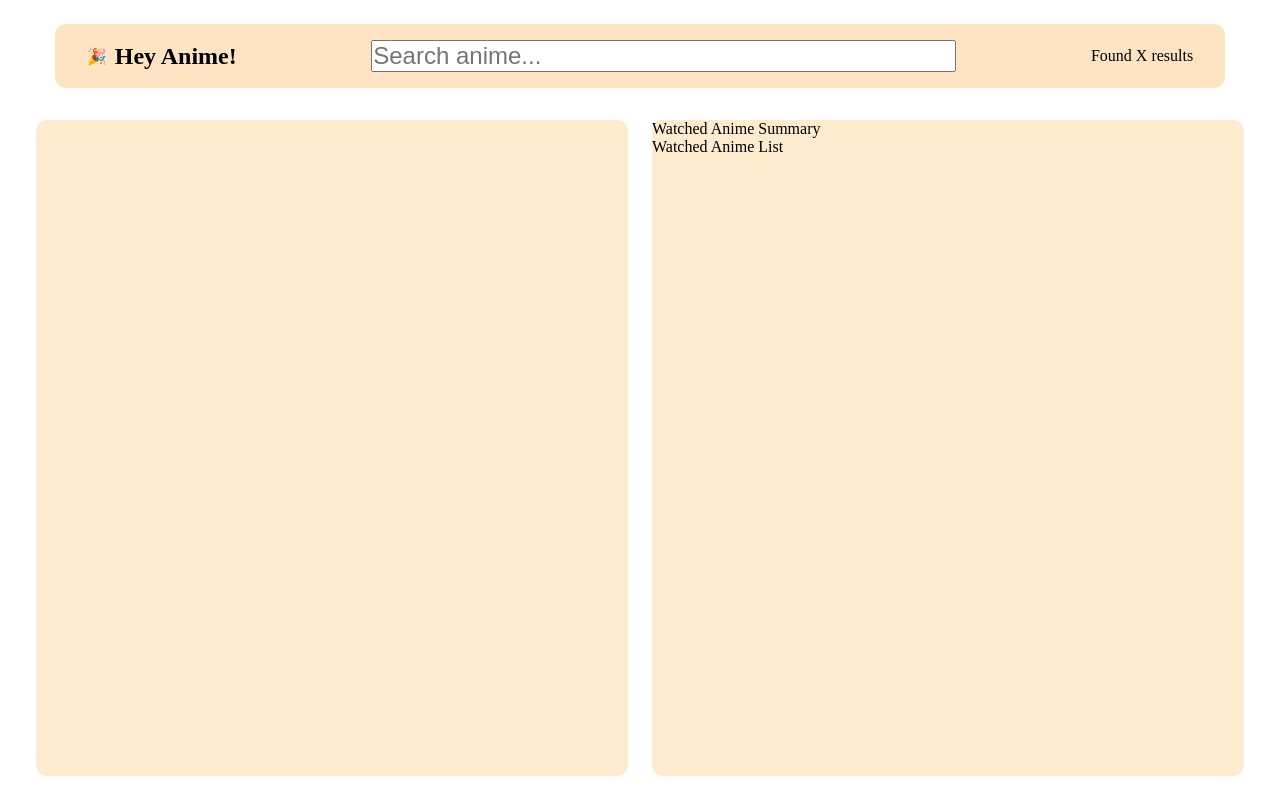
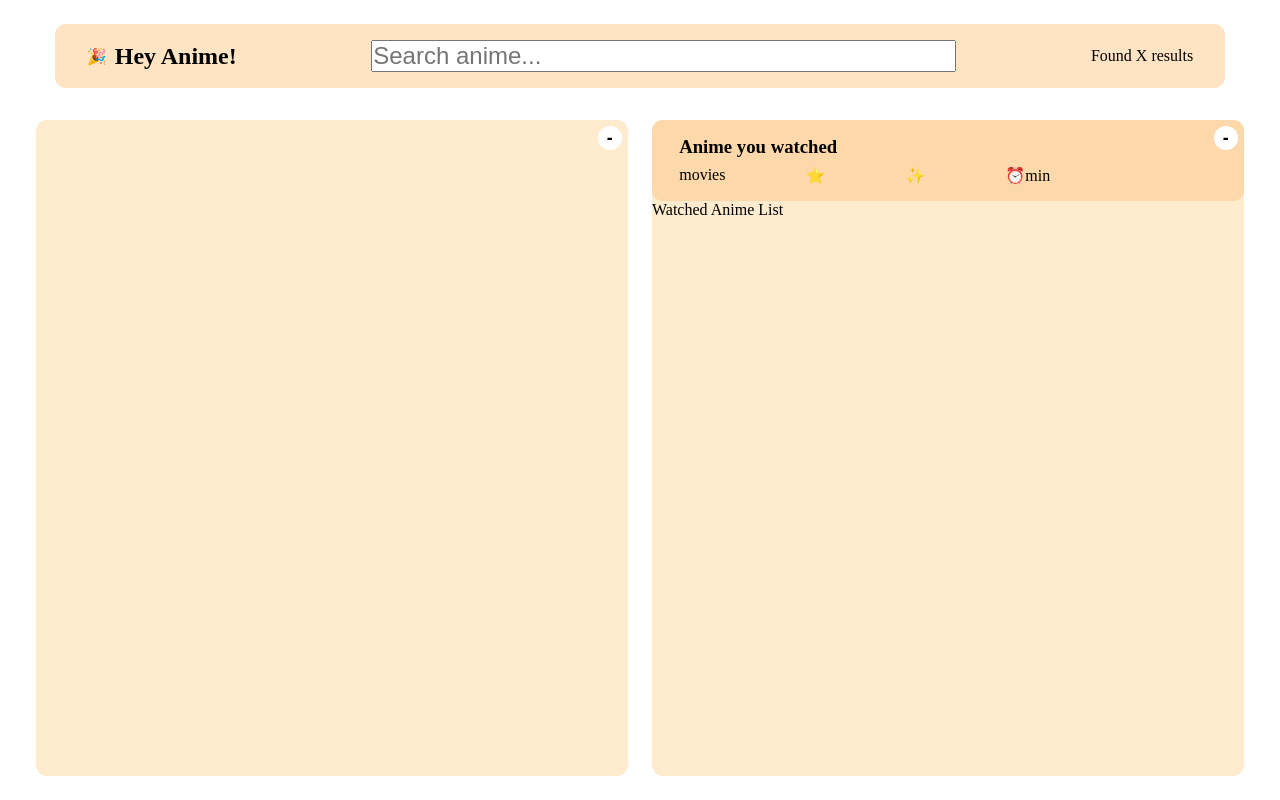
Before and after one commit to KseniiaErnest/react-anime-search, a React (Create React App) app: page / in a window 1280 px wide. Built offline with nearby package versions, Linux system fonts and the light colour scheme.

Commit message:
Layout for anime details, next star rating

```diff
--- a/src/components/AnimeDetails.js
+++ b/src/components/AnimeDetails.js
@@ -3,8 +3,26 @@ const selectedAnime = anime.find((animeToSelect) => animeToSelect.mal_id === sel
 
   return(
     <div>
-    <button onClick={onCloseAnime}>&larr;</button>
-    <h2>{selectedAnime.title}</h2>
+
+    <div className="anime-details-flex">
+    <button className="btn-back" onClick={onCloseAnime}>&larr;</button>
+<img src={selectedAnime.images?.jpg?.image_url} alt={selectedAnime.title} />
+<div>
+    <h3>{selectedAnime.title}</h3>
+    <p>{selectedAnime.aired.prop.from.year}</p>
+    <p>{selectedAnime.duration}</p>
+    <p>{selectedAnime.episodes} episode(s)</p>
+    <p>Rating: {selectedAnime.rating}</p>
+    <p>⭐ {selectedAnime.score}</p>
+    {selectedAnime.genres && (
+          <p>Genres: {selectedAnime.genres.map((genre) => genre.name).join(', ')}</p>
+        )}
+    </div>
+    </div>
+
+    <div className="anime-details-synopsis">
+      <p>{selectedAnime.synopsis}</p>
+    </div>
 
     </div>
   )
--- a/src/components/Box.js
+++ b/src/components/Box.js
@@ -1,7 +1,14 @@
+import { useState } from "react"
+
 export default function Box({children}) {
+  const [isOpen, setIsOpen] = useState(true);
+
   return (
     <div className="box">
-{children}
+    <button className="btn-toggle" onClick={() => setIsOpen((current) => !current)}>
+      {isOpen ? '-' : '+'}
+    </button>
+{isOpen && children}
     </div>
   )
 }
--- a/src/components/WatchedAnimeList.js
+++ b/src/components/WatchedAnimeList.js
@@ -1,7 +1,7 @@
 export default function WatchedAnimeList() {
 
   return(
-    <div>
+    <div >
       Watched Anime List
     </div>
   )
--- a/src/components/WatchedAnimeSummary.js
+++ b/src/components/WatchedAnimeSummary.js
@@ -1,5 +1,13 @@
 export default function WatchedAnimeSummary() {
   return(
-    <div>Watched Anime Summary</div>
+    <div className="watched-anime-container">
+    <h3>Anime you watched</h3>
+    <div>
+      <p>movies</p>
+      <p>⭐</p>
+      <p>✨</p>
+      <p>⏰min</p>
+    </div>
+    </div>
   )
 }
--- a/src/index.css
+++ b/src/index.css
@@ -10,6 +10,43 @@ html {
 
 body {
   padding: 1.5rem;
+}
+
+.btn-back {
+  position: absolute;
+  top: 0.4rem;
+  left: 0.4rem;
+  height: 1.5rem;
+  width: 1.5rem;
+  border-radius: 50%;
+  border: none;
+  background-color: #fff;
+  box-shadow: 0 8px 20px rgba(0, 0, 0, 0.8);
+  font-size: 1.2rem;
+  font-weight: bold;
+  cursor: pointer;
+  z-index: 999;
+  display: flex;
+  align-items: center;
+  justify-content: center;
+}
+
+.btn-toggle {
+position: absolute;
+top: 0.4rem;
+right: 0.4rem;
+height: 1.5rem;
+  width: 1.5rem;
+  border-radius: 50%;
+  border: none;
+  background-color: #fff;
+  font-size: 1.1rem;
+  font-weight: bold;
+  cursor: pointer;
+z-index: 999;
+display: flex;
+  align-items: center;
+  justify-content: center;
 }
 
 
@@ -53,6 +90,7 @@ gap: 1.5rem;
 }
 
 .box {
+  position: relative;
   width: 37rem;
   max-width: 37rem;
   background-color: blanchedalmond;
@@ -76,3 +114,36 @@ gap: 1.5rem;
 .anime-info-li img {
   width: 4.7rem;
 }
+
+/* Watched Anime Summary */
+.watched-anime-container {
+  background-color:rgb(252, 216, 170);
+  padding: 1rem 1.7rem;
+  border-radius: 11px;
+
+}
+
+.watched-anime-container > div {
+display: flex;
+gap: 5rem;
+margin-top: 0.5rem;
+
+}
+
+
+/* Anime Details */
+.anime-details-flex {
+  position: relative;
+  display: flex;
+  gap: 1rem;
+
+}
+
+.anime-details-flex > div {
+  padding: 1rem;
+}
+
+.anime-details-synopsis {
+  padding: 1.5rem 2rem;
+  line-height: 1.3;
+}
```
